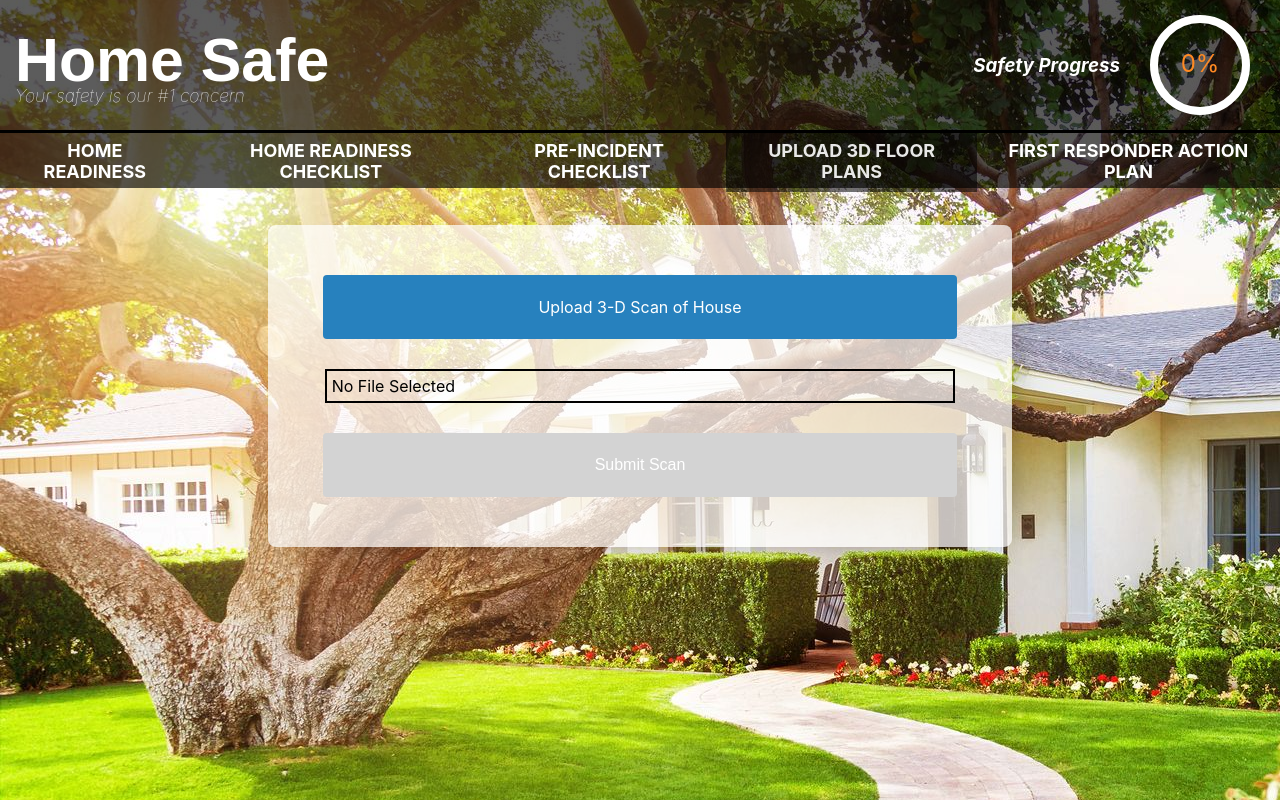
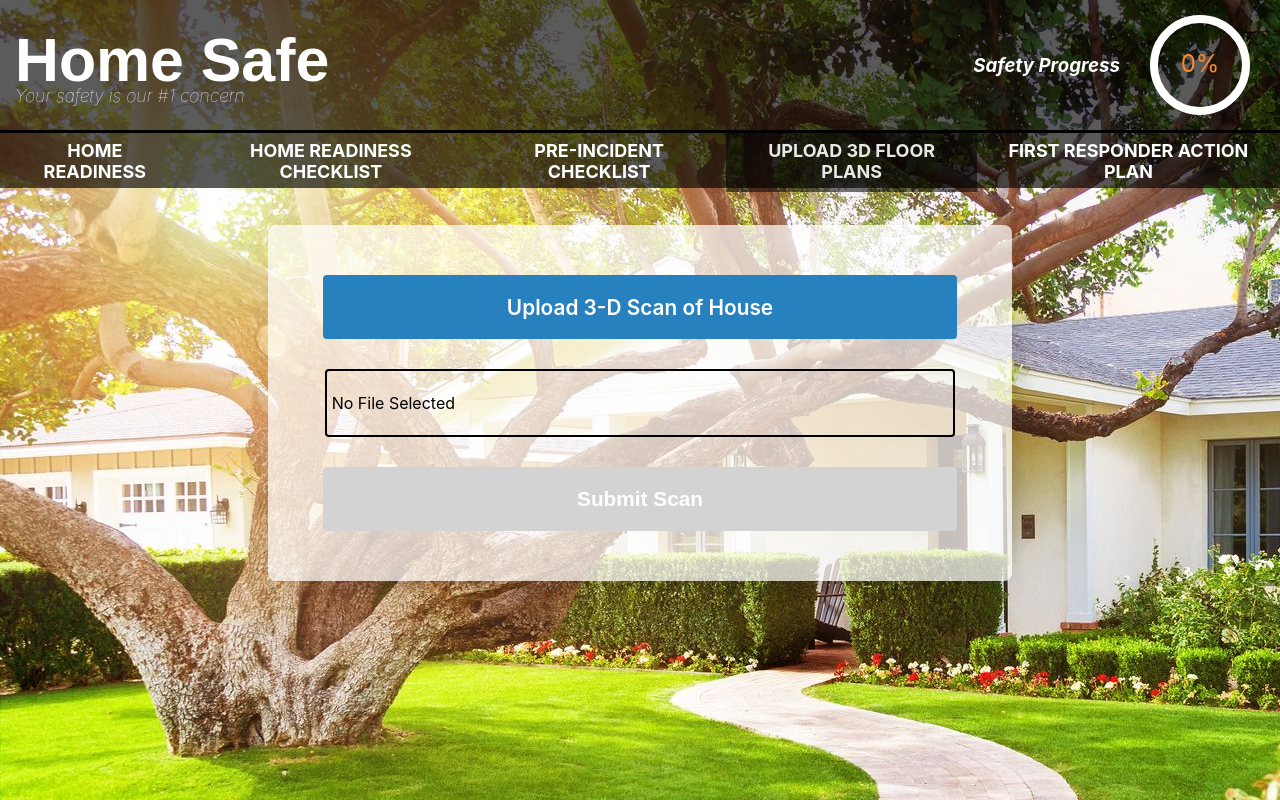
Before and after one commit to baldm0mma/home-safe, a React (Create React App) app: page /scan-upload in a window 1280 px wide. Built offline with nearby package versions, Linux system fonts and the light colour scheme; a web font is replaced by a local one.

Commit message:
Fix upload style

```diff
--- a/src/Components/ScanUploader/ScanUploader.scss
+++ b/src/Components/ScanUploader/ScanUploader.scss
@@ -18,7 +18,8 @@
   background-color: #2781BE;
   border: none;
   color: white;
-  font-size: 1em;
+  font-size: 1.3em;
+  font-weight: 600;
   height: 8vh;
   justify-content: center;
   margin: 30px;
@@ -39,8 +40,9 @@
 .selected-file-container {
   align-items: center;
   border: black solid 2px;
+  border-radius: 4px;
   display: flex;
-  height: 30px;
+  height: 8vh;
   margin: 0px;
   width: 89%;
 }
--- a/src/Containers/PreIncidentScreen/PreIncidentScreen.js
+++ b/src/Containers/PreIncidentScreen/PreIncidentScreen.js
@@ -114,7 +114,7 @@ export class PreIncidentScreen extends React.Component {
           <PreIncidentQuestionsRadio
             id={4}
             question="What type of roof do you have?"
-            options={['Flat', 'Arched', 'Pitched', 'Hip', 'Dome', 'Other']}
+            options={['Unsure','Flat', 'Arched', 'Pitched', 'Hip', 'Dome', 'Other']}
             advanceQuestion={this.advanceQuestion}
             buttonText="Next"
           />
```
